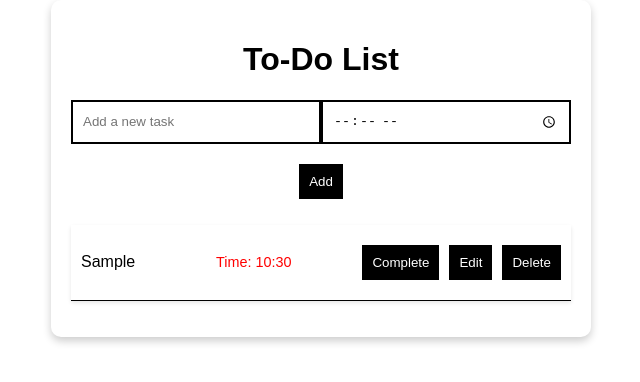
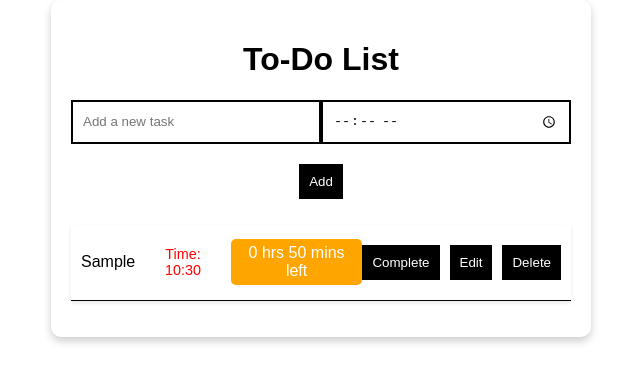
Before and after one commit to vm-sudharsan/Todo-List, a React (Create React App) app: page / in a window 1280 px wide. Both pictures are taken after typing "Sample", "10:30" into the empty fields and a click on the button "Add". Shown: the top 382 px of the page, without its empty margins (319-959 px from the left). Built offline with nearby package versions, Linux system fonts and the light colour scheme.

Commit message:
version 2

```diff
--- a/src/App.css
+++ b/src/App.css
@@ -96,6 +96,14 @@ li .todo-actions {
   color: #ff0000;
 }
 
+.remaining-time {
+  background-color: orange;
+  color: white;
+  padding: 5px;
+  border-radius: 5px;
+  margin-left: 10px;
+}
+
 @media (max-width: 600px) {
   .App {
     width: 100%;
--- a/src/App.js
+++ b/src/App.js
@@ -55,6 +55,22 @@ function App() {
     setEditId(id);
   };
 
+  const calculateRemainingTime = (time) => {
+    if (!time) return '';
+    const currentTime = new Date();
+    const taskTime = new Date();
+    const [hours, minutes] = time.split(':').map(Number);
+    taskTime.setHours(hours, minutes, 0);
+
+    const diffMs = taskTime - currentTime;
+    if (diffMs <= 0) return 'Time passed';
+
+    const diffHrs = Math.floor(diffMs / 1000 / 60 / 60);
+    const diffMins = Math.floor((diffMs % (1000 * 60 * 60)) / 1000 / 60);
+
+    return `${diffHrs} hrs ${diffMins} mins left`;
+  };
+
   return (
     <div className="App">
       <h1>To-Do List</h1>
@@ -79,6 +95,7 @@ function App() {
           <li key={todo.id} className={todo.completed ? 'completed' : ''}>
             <span>{todo.text}</span>
             {todo.time && <span className="time">Time: {todo.time}</span>}
+            <span className="remaining-time">{calculateRemainingTime(todo.time)}</span>
             <div className="todo-actions">
               <button onClick={() => toggleTodo(todo.id)}>
                 {todo.completed ? 'Undo' : 'Complete'}
```
